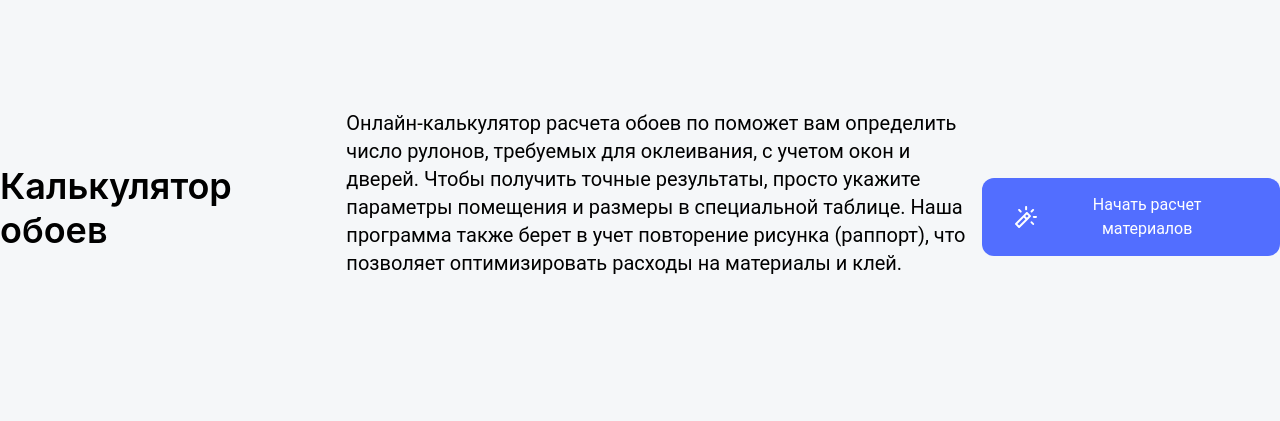
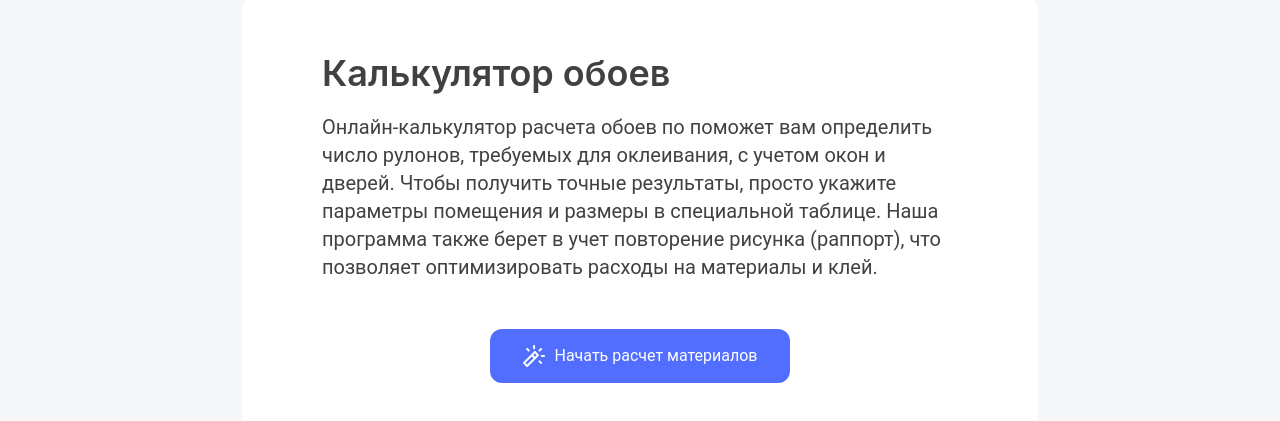
Before and after one commit to Duckkkkkkkkkkkk/wallpaper-calc, a React (Vite) app: page /calc in a window 1280 px wide. Shown: the part 183-604 px from the top of the page. Built offline with nearby package versions, Linux system fonts and the light colour scheme.

Commit message:
fix: improve page layout

```diff
--- a/src/components/WelcomePage/WelcomePage.tsx
+++ b/src/components/WelcomePage/WelcomePage.tsx
@@ -13,6 +13,7 @@ export function WelcomePage() {
 
   return (
     <div className={styles.container}>
+      <div className={styles.content}>
         <h1 className={styles.title}>Калькулятор обоев</h1>
         <p className={styles.text}>Онлайн-калькулятор расчета обоев по поможет вам определить число рулонов, требуемых для оклеивания, с учетом окон и дверей. Чтобы получить точные результаты, просто укажите параметры помещения и размеры в специальной таблице. Наша программа также берет в учет повторение рисунка (раппорт), что позволяет оптимизировать расходы на материалы и клей.</p>
         <CalcButton
@@ -23,5 +24,6 @@ export function WelcomePage() {
           Начать расчет материалов
         </CalcButton>
       </div>
+    </div>
   );
 }
```
Lines whose indentation alone changed are shown as unchanged.
